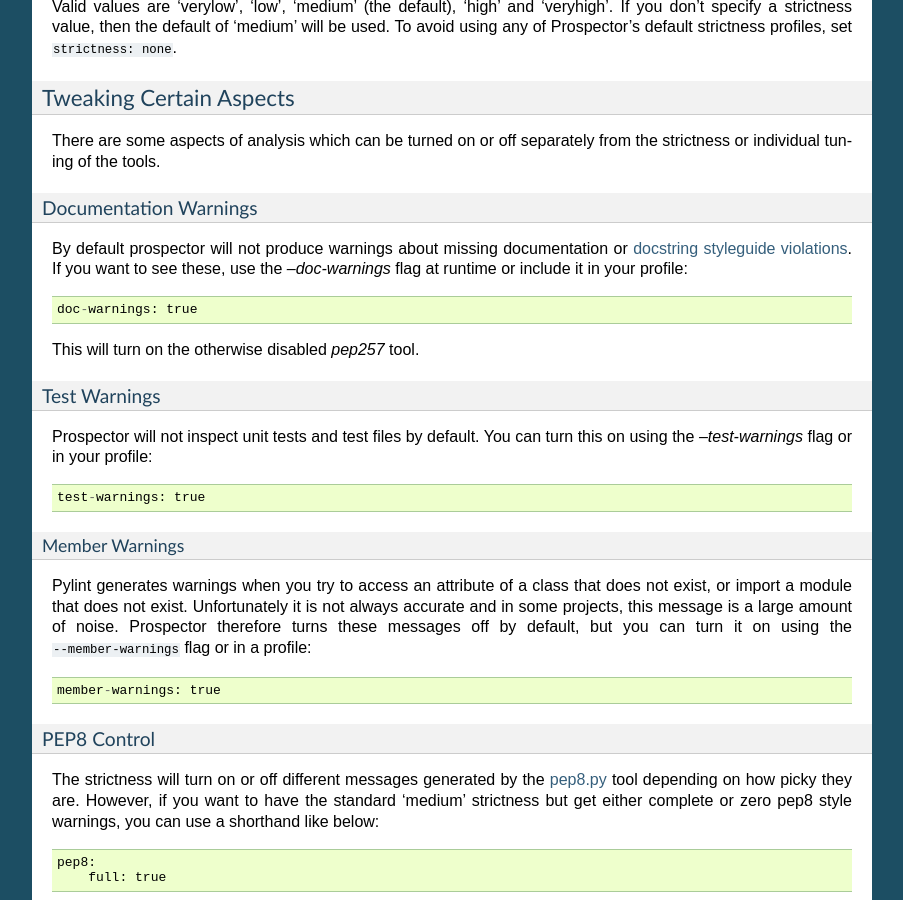
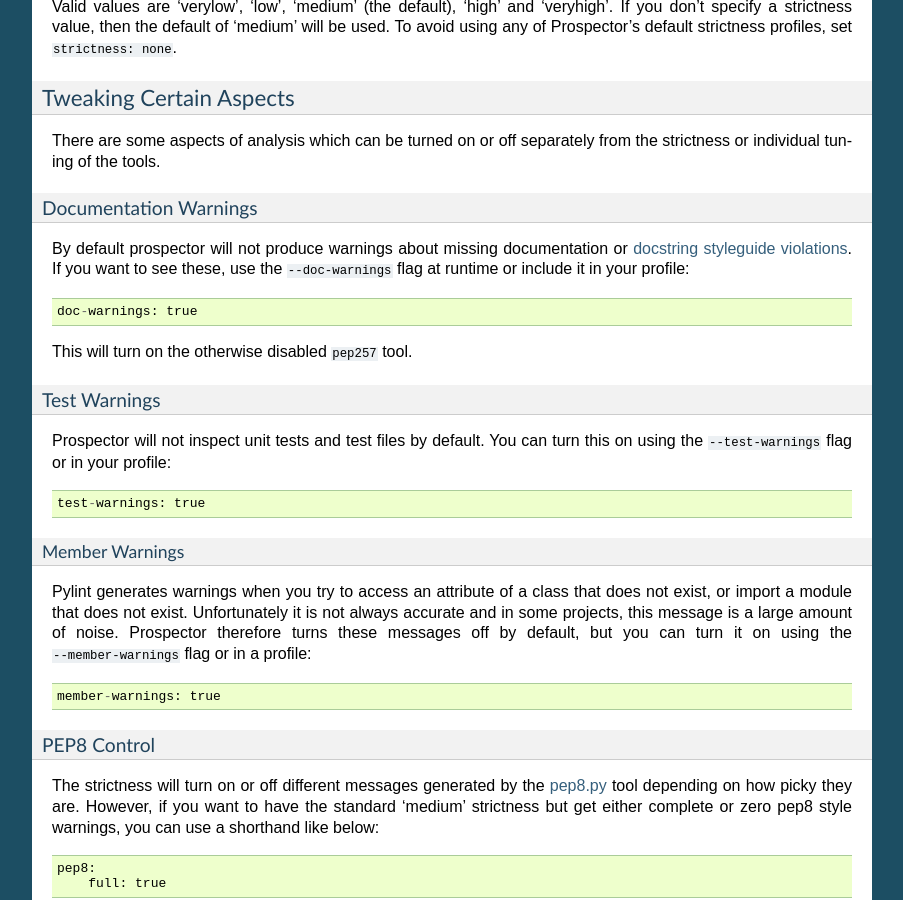
Before and after one commit to prospector-dev/prospector, a Sphinx documentation site: the page built from docs/profiles.rst, in a window 1280 px wide and 900 px high, scrolled down 1557 px. Shown: the whole window, without its empty margins (198-1101 px from the left). Built offline with Sphinx 7.4.7, drawn with Linux system fonts in a browser that asks for light colours.

Commit message:
Use consistent code markup

```diff
--- a/docs/profiles.rst
+++ b/docs/profiles.rst
@@ -110,19 +110,19 @@
 
 By default prospector will not produce warnings about missing documentation or
 `docstring styleguide violations <https://www.python.org/dev/peps/pep-0257/>`_.
-If you want to see these, use the `--doc-warnings` flag at runtime or include it in
+If you want to see these, use the ``--doc-warnings`` flag at runtime or include it in
 your profile::
 
     doc-warnings: true
 
-This will turn on the otherwise disabled `pep257` tool.
+This will turn on the otherwise disabled ``pep257`` tool.
 
 
 Test Warnings
 .............
 
 Prospector will not inspect unit tests and test files by default. You can
-turn this on using the `--test-warnings` flag or in your profile::
+turn this on using the ``--test-warnings`` flag or in your profile::
 
     test-warnings: true
 
```
